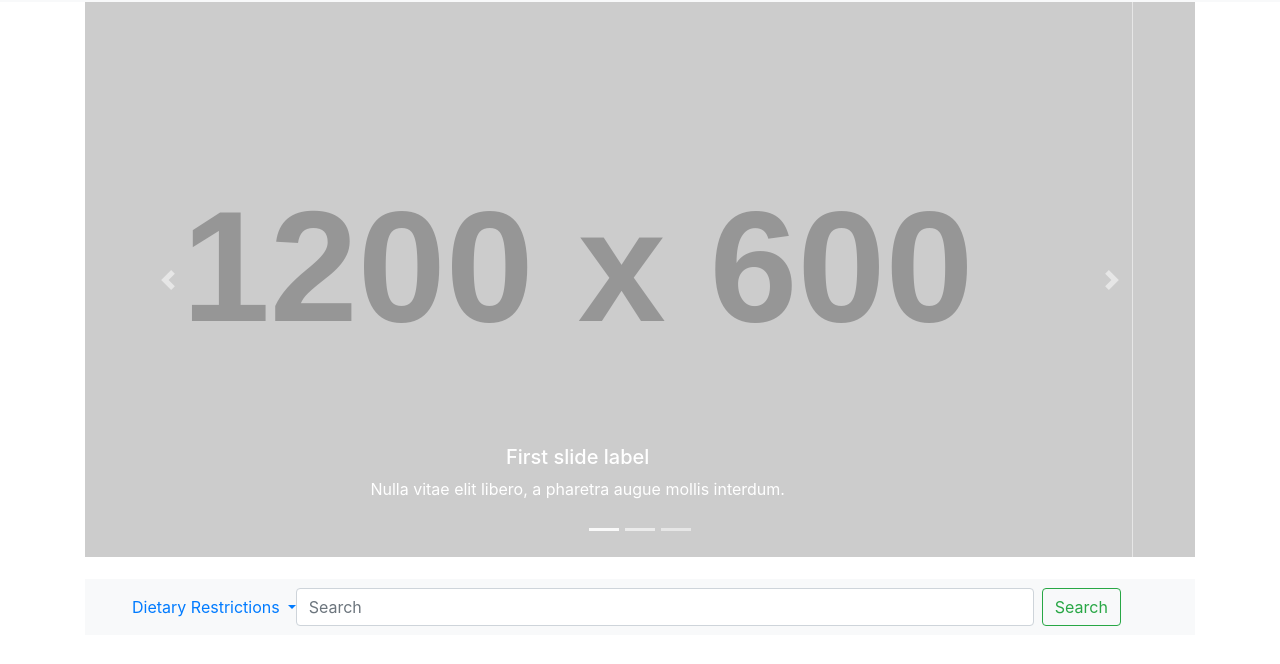
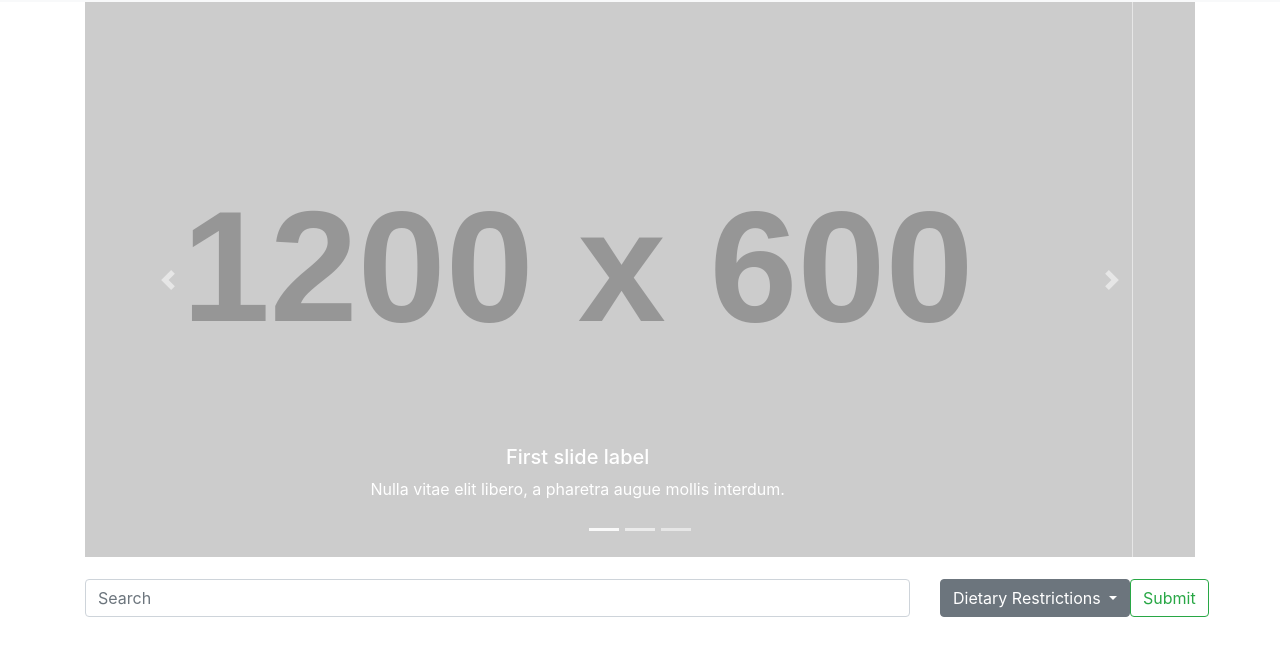
Before and after one commit to danielp28/ResponsiveRecipes, a plain HTML site: page index.html in a window 1280 px wide. Shown: the part 54-718 px from the top of the page. Drawn offline with nearby package versions, Linux system fonts and the light colour scheme; placeholder pictures from the web are drawn by us.

Commit message:
made the search bar into a form.

```diff
--- a/assets/css/style.css
+++ b/assets/css/style.css
@@ -2,12 +2,12 @@ body{
     box-sizing: border-box;
 }
 
-#search-bar {
+#search-form {
     margin-top: 2%;
 }
 
 #search-text {
-width: 85%;
+width: 80%;
 }
 
 #search-button {
--- a/index.html
+++ b/index.html
@@ -86,25 +86,35 @@
 
     </div>
 
-    <nav class="navbar navbar-light bg-light" id="search-bar">
-      <div class="col-md-2">
-            <a class="nav-link dropdown-toggle" href="#" id="navbarDropdownMenuLink" role="button" data-toggle="dropdown" aria-haspopup="true" aria-expanded="false">
-              Dietary Restrictions
-            </a>
-            <div class="dropdown-menu" aria-labelledby="navbarDropdownMenuLink">
-              <a class="dropdown-item" href="#">Action</a>
-              <a class="dropdown-item" href="#">Another action</a>
-              <a class="dropdown-item" href="#">Something else here</a>
+    <form id="search-form">
+      <div class="form-group">
+        <div class="row">
+          <div class="col-md-9">
+            <input type="search" class="form-control" id="search-bar" aria-describedby="emailHelp" placeholder="Search">
+          </div>
+          <div class="col-md-2">
+            <div class="btn-group">
+              <button type="button" class="btn btn-secondary dropdown-toggle" data-toggle="dropdown"
+                aria-haspopup="true" aria-expanded="false">
+                Dietary Restrictions
+              </button>
+              <div class="dropdown-menu dropdown-menu">
+
+                  <button class="dropdown-item" type="button">Action</button>
+                  <button class="dropdown-item" type="button">Another action</button>
+                  <button class="dropdown-item" type="button">Something else here</button>
             </div>
-      </div>
-<div class="col-md-10">
-      <form class="form-inline">
-        <input class="form-control mr-sm-2" type="search" placeholder="Search" aria-label="Search" id="search-text">
-        <button class="btn btn-outline-success my-2 my-sm-0" type="submit" id="search-button">Search</button>
-      </form>
-    </div>
-    </nav>
+          </div>
+            </div>
+            <div class="col-md-1">
+              <button type="submit" class="btn btn-outline-success">Submit</button>
+            </div>
+          </div>
+        </div>
+
+    </form>
   </div>
+
 
 </body>
 
```
